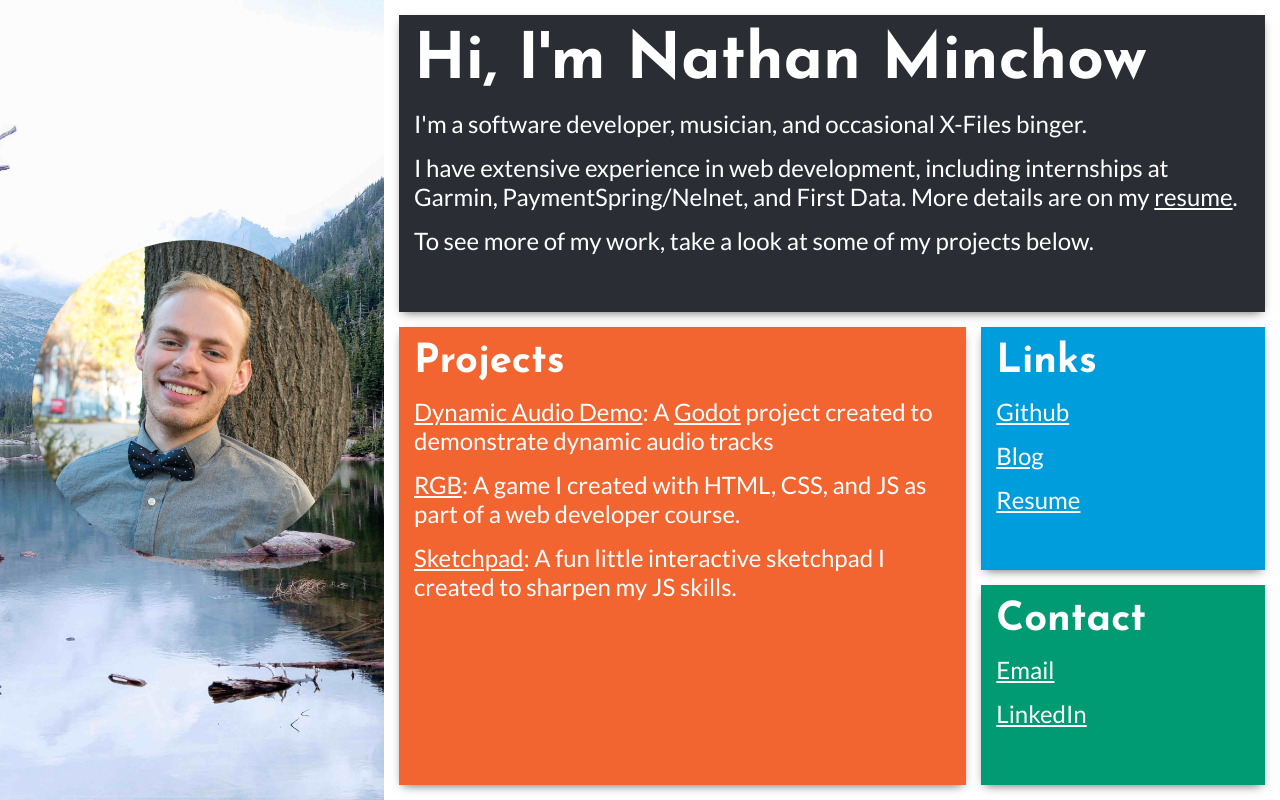
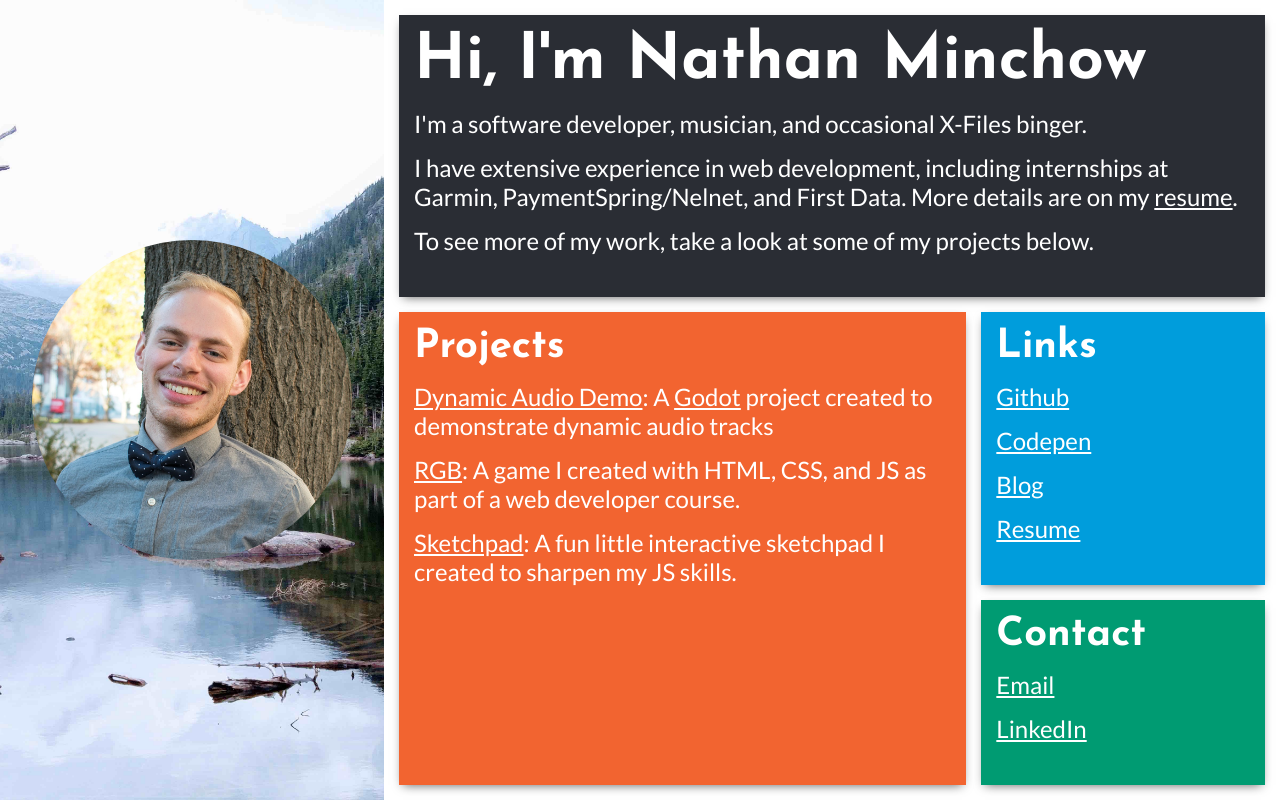
Before and after one commit to nspenner/portfolio2, a plain HTML site: page index.html in a window 1280 px wide. Drawn offline with Linux system fonts and the light colour scheme.

Commit message:
add codepen

```diff
--- a/index.html
+++ b/index.html
@@ -31,6 +31,7 @@
         <section id="links">
             <h2>Links</h2>
             <p><a href="https://github.com/nspenner">Github</a></p>
+            <p><a href="https://codepen.io/nathanspenner">Codepen</a></p>
             <p><a href="https://blog.nminchow.com">Blog</a></p>
             <p><a href="doc/Resume.pdf">Resume</a></p>
 
```
